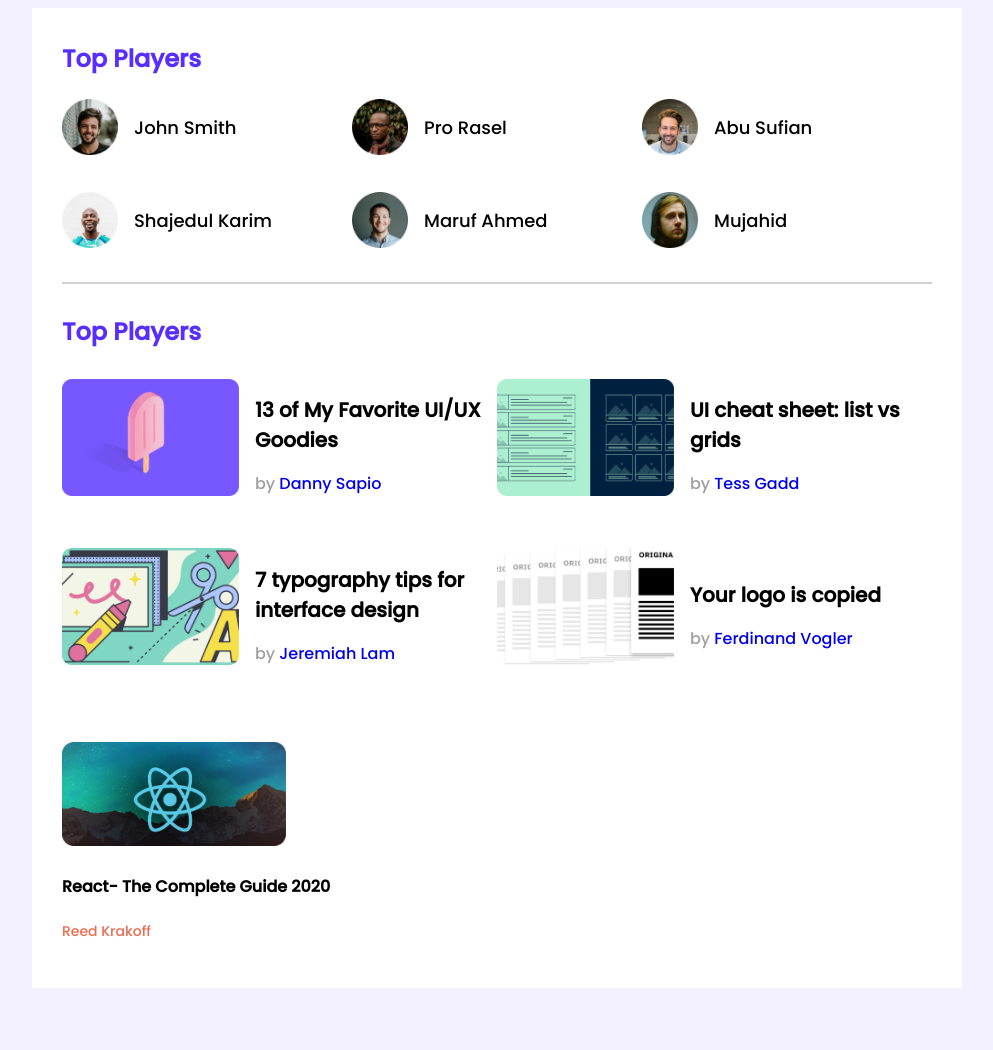
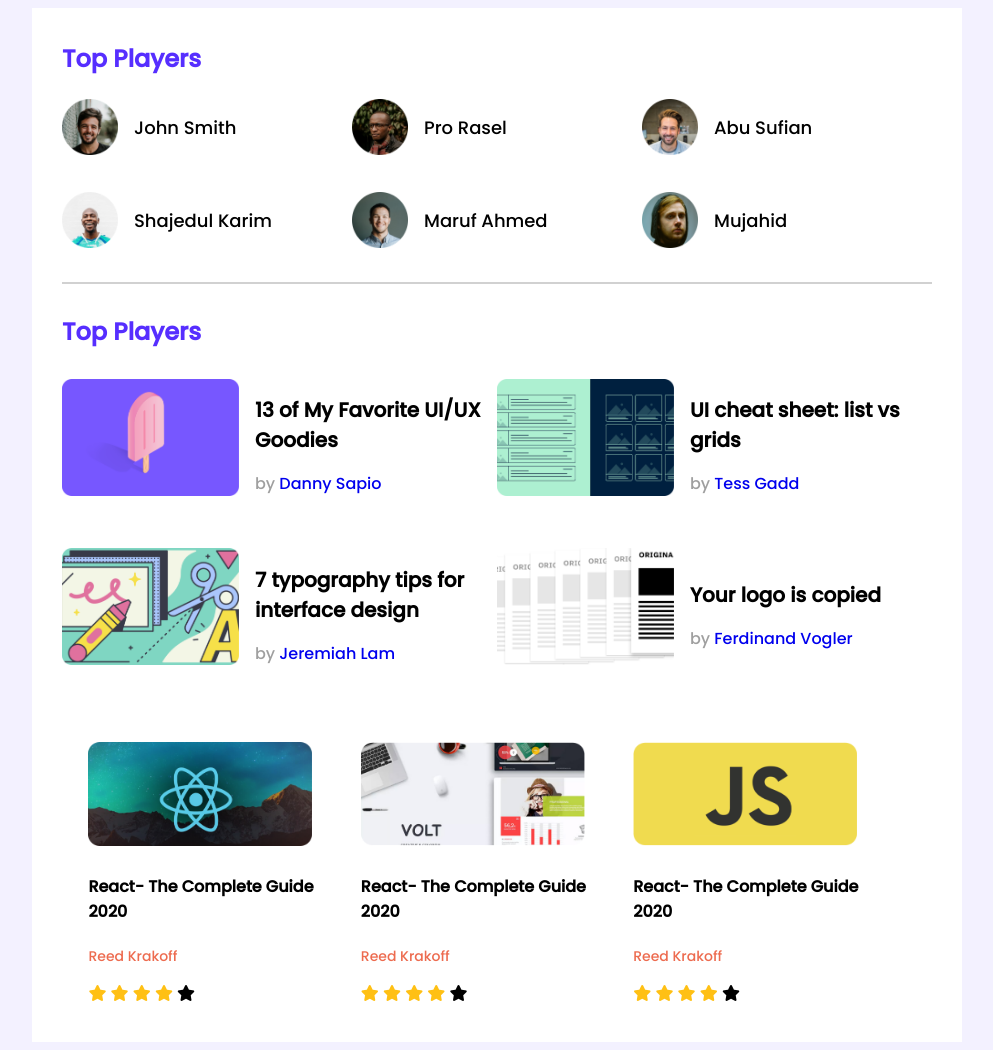
Before and after one commit to dilowarhosen/Leader-Board, a plain HTML site: page index.html in a window 1280 px wide. Shown: the whole page, without its empty margins (143-1136 px from the left). Before the commit the page ends 996 px from the top, so only its background shows below. Drawn offline with Linux system fonts and the light colour scheme.

Commit message:
new update

```diff
--- a/index.html
+++ b/index.html
@@ -10,6 +10,10 @@
     <link rel="preconnect" href="https://fonts.googleapis.com">
     <link rel="preconnect" href="https://fonts.gstatic.com" crossorigin>
     <link href="https://fonts.googleapis.com/css2?family=Poppins:wght@500&display=swap" rel="stylesheet">
+
+    <!-- font awesome -->
+    <script src="https://kit.fontawesome.com/5a388ded0c.js" crossorigin="anonymous"></script>
+
 </head>
 <body>
 
@@ -110,7 +114,47 @@
                         <p>Reed Krakoff</p>
                     </div>
                     <div class="rating-and-time">
-                        <p></p>
+                        <i class="fas fa-star filled"></i>
+                        <i class="fas fa-star filled"></i>
+                        <i class="fas fa-star filled"></i>
+                        <i class="fas fa-star filled"></i>
+                        <i class="fas fa-star gray"></i>
+                    </div>
+                </div>
+                <div class="course">
+                    <div class="course-photo">
+                        <img src="images/courses/course-2.png" alt="">
+                    </div>
+                    <div class="course-title">
+                        <h4>React- The Complete Guide 2020</h4>
+                    </div>
+                    <div class="mentor">
+                        <p>Reed Krakoff</p>
+                    </div>
+                    <div class="rating-and-time">
+                        <i class="fas fa-star filled"></i>
+                        <i class="fas fa-star filled"></i>
+                        <i class="fas fa-star filled"></i>
+                        <i class="fas fa-star filled"></i>
+                        <i class="fas fa-star gray"></i>
+                    </div>
+                </div>
+                <div class="course">
+                    <div class="course-photo">
+                        <img src="images/courses/course-3.png" alt="">
+                    </div>
+                    <div class="course-title">
+                        <h4>React- The Complete Guide 2020</h4>
+                    </div>
+                    <div class="mentor">
+                        <p>Reed Krakoff</p>
+                    </div>
+                    <div class="rating-and-time">
+                        <i class="fas fa-star filled"></i>
+                        <i class="fas fa-star filled"></i>
+                        <i class="fas fa-star filled"></i>
+                        <i class="fas fa-star filled"></i>
+                        <i class="fas fa-star gray"></i>
                     </div>
                 </div>
             </div>
--- a/styles/style.css
+++ b/styles/style.css
@@ -102,6 +102,18 @@
 
 /* course section started */
 
+.Latest-Courses{
+    display: flex;
+    justify-content: center;
+
+}
+
+.course{
+    Width:252.42px;
+    Height:269.79px;
+    padding-right: 20px;
+}
+
 .course .course-photo img{
     width: 224px;
     height: 104px;
@@ -111,3 +123,10 @@
     color: #ED6B4F;
     font-size: 14px;
 }
+
+.rating-and-time .filled{
+    color: #FFC014;
+}
+.gray{
+    color: #992323, 100%;
+}
```
